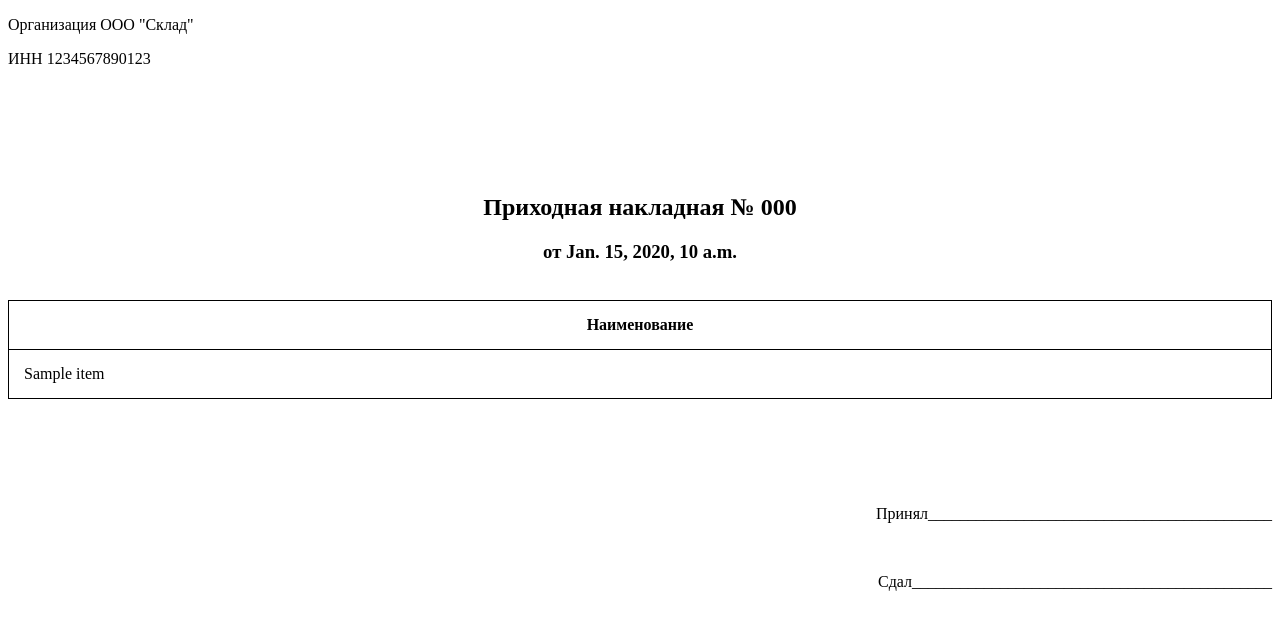
After one commit to woolentroll/cargo_storage, a Django app: page /docs/print/1/ in a window 1280 px wide. The commit adds this page. Shown: the top 630 px of the page. Run offline with Django 3.2, Linux system fonts and the light colour scheme; tables that the repository leaves empty hold one stand-in row (values such as "Sample post").

Commit message:
add docs_print handler

```diff
--- a/main/templates/docs_in.html
+++ b/main/templates/docs_in.html
@@ -25,7 +25,7 @@ th, td {
 
 <form action="{% url 'main:docs_in_create' %}" method="post">
     {% csrf_token %}
-    <input type="submit" value="Создать новую накладную">
+    <input type="submit" value="Добавить новую">
 </form>
 <br>
 
@@ -43,7 +43,8 @@ th, td {
             <td>{{document.date_created}}</td>
             <td>{{document.description}}</td>
             <td>
-                <a href="">Распечатать</a> <a href="{% url 'main:docs_in_edit' document.pk %}">Редактировать</a>
+                <a href="{% url 'main:docs_in_print' document.pk %}">Распечатать</a>
+                <a href="{% url 'main:docs_in_edit' document.pk %}">Редактировать</a>
             </td>
         </tr>
 {% endfor %}
--- /dev/null
+++ b/main/templates/docs_in_print.html
@@ -0,0 +1,52 @@
+<!DOCTYPE html>
+<html>
+<head>
+<style>
+table, th, td {
+  border: 1px solid black;
+  border-collapse: collapse;
+}
+th, td {
+  padding: 15px;
+}
+</style>
+</head>
+<body>
+
+<p>Организация ООО "Склад"</p>
+<p>ИНН 1234567890123</p>
+<br>
+<br>
+<br>
+<br>
+<br>
+<div align="center">
+    <h2>Приходная накладная № {{ doc_number }}</h2>
+    <h3>от {{ date_created }}</h3>
+</div>
+<br>
+
+<table style="width:100%">
+  <tr>
+    <th>Наименование </th>
+  </tr>
+    {% for item in items %}
+    <tr>
+        <td>{{ item.name }}</td>
+    </tr>
+    {% endfor %}
+</table>
+<br>
+<br>
+<br>
+<br>
+<br>
+<div align="right">
+    <p>Принял___________________________________________</p>
+    <br>
+    <p>Сдал_____________________________________________</p>
+</div>
+
+
+
+</body>
--- a/main/urls.py
+++ b/main/urls.py
@@ -11,7 +11,9 @@ urlpatterns = [
     path("docs/in/", views.docs_in, name="docs_in"),
     path("docs/out/", views.docs_out, name="docs_out"),
     path("docs/in/create/", views.docs_in_create, name="docs_in_create"),
+    path("docs/in/<int:item_id>/del_item", views.docs_in_del_item, name="docs_in_del_item"),
     path("docs/in/<int:document_id>/add_item", views.docs_in_add_item, name="docs_in_add_item"),
     path("docs/in/<int:document_id>/", views.docs_in_edit, name="docs_in_edit"),
     path("docs/out/edit/", views.docs_out_edit, name="docs_out_edit"),
+    path("docs/print/<int:document_id>/", views.docs_in_print, name="docs_in_print"),
 ]
--- a/main/views.py
+++ b/main/views.py
@@ -48,7 +48,8 @@ def reports(request):
 
 def docs_in(request):
     """Хендлер кнопки Документы-Приходная накладная"""
-    documents = Document.objects.all().values('pk', 'doc_number', 'date_created', 'description')
+    documents = Document.objects.filter(
+        doc_number__isnull=False).exclude(doc_number='').values('pk', 'doc_number', 'date_created', 'description')
     context = {
         "documents": documents,
     }
@@ -88,7 +89,7 @@ def docs_in_edit(request, document_id):
 
     result = []
     for e in document.operation.entries.all():
-        result.append({'name': e.item.name})
+        result.append({'pk': e.item.pk, 'name': e.item.name})
     context = {
         "items": result,
         "document": document,
@@ -128,3 +129,24 @@ def docs_in_add_item(request, document_id):
             )
             entry.save()
     return HttpResponseRedirect(reverse('main:docs_in_edit', args=(document.pk,)))
+
+
+def docs_in_del_item(request, item_id):
+    entry = ItemEntry.objects.get(pk=item_id)
+    document = entry.operation.documents.first()
+    entry.delete()
+    return HttpResponseRedirect(reverse('main:docs_in_edit', args=(document.pk,)))
+
+
+def docs_in_print(request, document_id):
+    document = Document.objects.get(pk=document_id)
+
+    result = []
+    for e in document.operation.entries.all():
+        result.append({'name': e.item.name})
+    context = {
+        "doc_number": document.doc_number,
+        "date_created": document.date_created,
+        "items": result,
+    }
+    return render(request, "docs_in_print.html", context)
```
Also changed, not shown: main/templates/docs_in_edit.html (+4 -4 lines).
